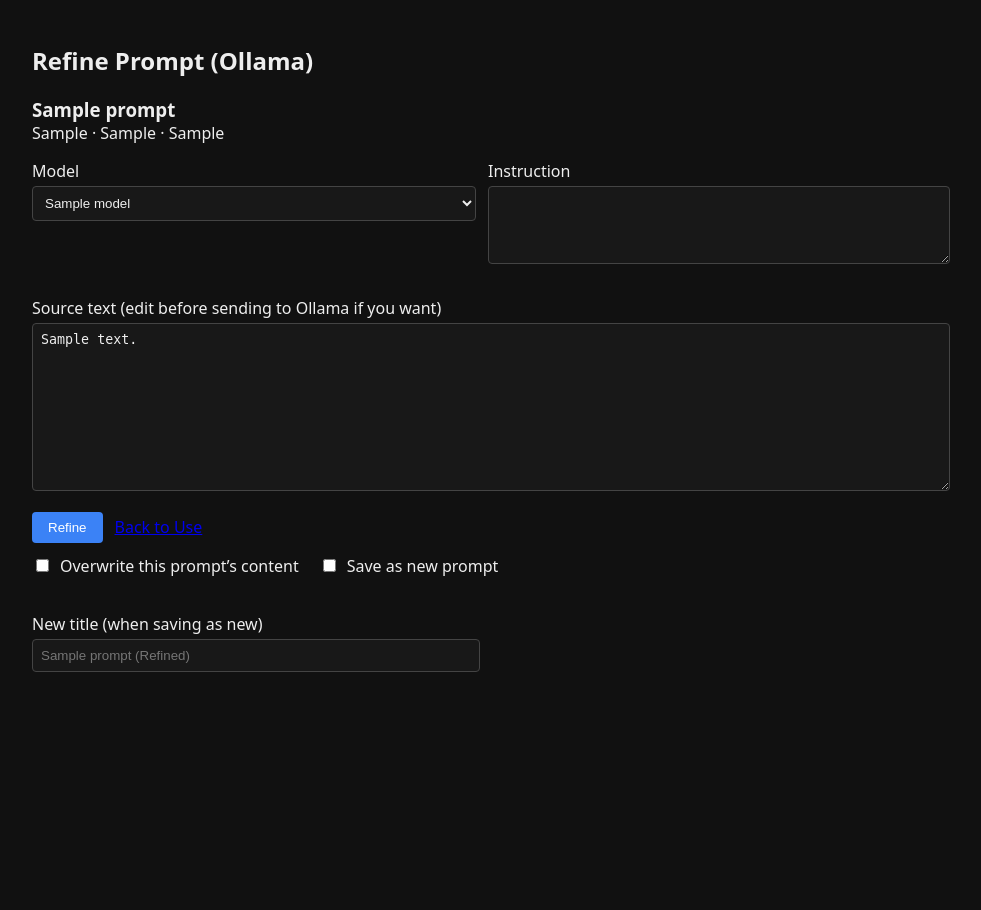
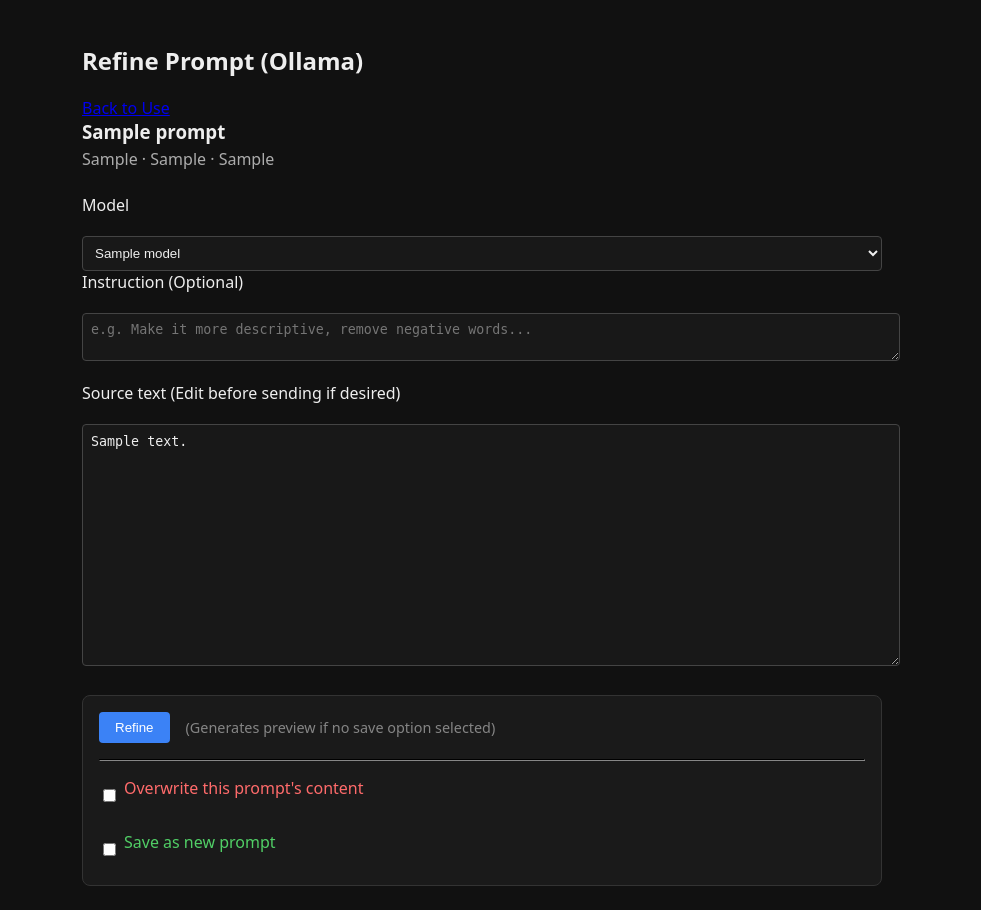
Before and after one commit to FLi79Za/PromptHub, a Flask app: page /prompt/1/refine in a window 1280 px wide. Shown: the part 63-973 px from the top of the page, without its empty margins (158-1139 px from the left). Before the commit the page ends 735 px from the top, so only its background shows below. Run offline with Flask 3, Linux system fonts and the light colour scheme; data comes from the database, SQL or seed files in the repository; tables that the repository leaves empty hold one stand-in row (values such as "Sample post"); a database or web service that is not in the repository returns one stand-in record (values such as "Sample title"); data that the repository does not hold is empty; some libraries are stand-ins or nearby versions.

Commit message:
UI refinements

```diff
--- a/app.py
+++ b/app.py
@@ -871,9 +871,11 @@
 
     models = ollama_list_models()
     ollama_available = bool(models)
+
     if request.method == "GET":
         return render_template("refine_prompt.html", prompt=prompt, models=models, ollama_available=ollama_available)
 
+    # --- POST Handling ---
     if not ollama_available:
         flash("Ollama not available.")
         return redirect(url_for("render_prompt", prompt_id=prompt_id))
@@ -883,20 +885,24 @@
     instruction = (request.form.get("instruction") or "").strip()
     mode = request.form.get("mode") or "refine"
 
-    base = prompt["content"] or ""
+    # Grab content from FORM (allows editing source before refining)
+    base = request.form.get("content") or prompt["content"]
+
     try:
         refined = ollama_generate(f"MODE: {mode}\nINSTRUCTION: {instruction}\n\nPROMPT:\n{base}", model=model, system="Output only refined prompt.")
     except Exception as e:
         flash(f"Ollama error: {e}")
         return redirect(url_for("render_prompt", prompt_id=prompt_id))
 
+    # --- SAVE LOGIC ---
     if request.form.get("save_as_new") == "on":
+        # 1. Save as New Variant
         with sqlite3.connect(DB_PATH) as conn:
             conn.execute(
                 """INSERT INTO prompts (title, category, tool, prompt_type, content, notes, created_at, updated_at)
                    VALUES (?, ?, ?, ?, ?, ?, ?, ?)""",
                 (
-                    f"{prompt['title']} (Refined)",
+                    request.form.get("new_title") or f"{prompt['title']} (Refined)",
                     prompt["category"],
                     prompt["tool"],
                     prompt["prompt_type"],
@@ -907,12 +913,26 @@
                 ),
             )
             conn.commit()
+        flash("Refined prompt saved as new.")
         return redirect(url_for("index"))
-    else:
+
+    elif request.form.get("overwrite") == "on":
+        # 2. Explicit Overwrite
         with sqlite3.connect(DB_PATH) as conn:
             conn.execute("UPDATE prompts SET content = ?, updated_at = ? WHERE id = ?", (refined, datetime.utcnow().isoformat(), prompt_id))
             conn.commit()
+        flash("Prompt updated.")
         return redirect(url_for("render_prompt", prompt_id=prompt_id))
+
+    else:
+        # 3. Preview Mode (No DB Save)
+        flash("Refinement generated (Unsaved). Check a box to save.")
+
+        # Create a temporary dict to show the result in the UI
+        p_preview = dict(prompt)
+        p_preview['content'] = refined
+
+        return render_template("refine_prompt.html", prompt=p_preview, models=models, ollama_available=ollama_available)
 
 @app.route("/refine_draft", methods=["POST"])
 def refine_draft():
--- a/templates/base.html
+++ b/templates/base.html
@@ -1,10 +1,11 @@
 <!DOCTYPE html>
 <html lang="en">
 <head>
-  <meta charset="UTF-8">
-  <title>Prompt Hub</title>
-  <link rel="stylesheet" href="{{ url_for('static', filename='styles.css') }}">
-</head>
+    <meta charset="UTF-8">
+    <title>Prompt Hub</title>
+    <link rel="shortcut icon" href="{{ url_for('static', filename='favicon.ico') }}">
+    <link rel="stylesheet" href="{{ url_for('static', filename='styles.css') }}">
+    </head>
 <body>
   <header>
     <h1>Prompt Hub</h1>
--- a/templates/refine_prompt.html
+++ b/templates/refine_prompt.html
@@ -1,72 +1,71 @@
 {% extends "base.html" %}
+
 {% block content %}
-<section>
-  <h2>Refine Prompt (Ollama)</h2>
-
-  <div class="card" style="margin-bottom: 1rem;">
-    <h3 style="margin:0;">{{ prompt.title }}</h3>
-    <div class="meta">
-      <span>{{ prompt.category }}</span> · <span>{{ prompt.tool }}</span> · <span>{{ prompt.prompt_type }}</span>
-    </div>
+<section class="page" style="max-width: 800px; margin: 0 auto;">
+  <div class="page-header">
+    <h2>Refine Prompt (Ollama)</h2>
+    <a class="btn-secondary" href="{{ url_for('render_prompt', prompt_id=prompt.id) }}">Back to Use</a>
   </div>
 
-  {% if models|length == 0 %}
-    <div class="flash flash-warn">
-      <strong>Ollama not available.</strong> Make sure Ollama is installed and running, then refresh this page.
-    </div>
-    <div style="margin-top:0.75rem;">
-      <a class="btn-secondary" href="{{ url_for('render_prompt', prompt_id=prompt.id) }}">Back to Use</a>
-      <a class="btn-secondary" href="{{ url_for('edit_prompt', prompt_id=prompt.id) }}">Edit</a>
+  <div class="prompt-meta" style="margin-bottom:1.5rem;">
+      <h3 style="margin:0;">{{ prompt.title }}</h3>
+      <p style="opacity:0.7; margin-top:0.25rem;">{{ prompt.category }} · {{ prompt.tool }} · {{ prompt.prompt_type }}</p>
+  </div>
+
+  {% if not ollama_available %}
+    <div style="background: #300; color: #fcc; padding: 1rem; border-radius: 8px; border: 1px solid #c00;">
+        <strong>Error:</strong> Ollama is not detected. Please ensure Ollama is running.
     </div>
   {% else %}
-    <form method="post">
-      <div style="display:grid; grid-template-columns: repeat(auto-fit, minmax(240px, 1fr)); gap: 0.75rem;">
-        <label>Model
-          <select name="model">
-            {% for m in models %}
-              <option value="{{ m }}" {% if m == selected_model %}selected{% endif %}>{{ m }}</option>
-            {% endfor %}
-          </select>
-        </label>
+    <form method="post" class="form">
 
-        <label>Instruction
-          <textarea name="instruction" rows="4" placeholder="{{ instruction_default }}">{{ request.form.get('instruction','') }}</textarea>
-        </label>
+      <div class="grid-2">
+          <div>
+              <label>Model</label>
+              <select name="model">
+                  {% for m in models %}
+                    <option value="{{ m }}" {% if session.get('ollama_model') == m %}selected{% endif %}>{{ m }}</option>
+                  {% endfor %}
+              </select>
+          </div>
+          <div>
+              <label>Instruction (Optional)</label>
+              <textarea name="instruction" rows="2" placeholder="e.g. Make it more descriptive, remove negative words..."></textarea>
+          </div>
       </div>
 
-      <label style="margin-top:0.75rem;">Source text (edit before sending to Ollama if you want)
-        <textarea name="source_text" rows="10">{{ request.form.get('source_text', prompt.content or '') }}</textarea>
-      </label>
-
-      <div style="margin-top:0.75rem; display:flex; gap:0.75rem; flex-wrap:wrap; align-items:center;">
-        <button type="submit">Refine</button>
-        <a class="btn-secondary" href="{{ url_for('render_prompt', prompt_id=prompt.id) }}">Back to Use</a>
+      <div style="margin-top:1rem;">
+          <label>Source text (Edit before sending if desired)</label>
+          <textarea name="content" rows="12" style="font-family:monospace; line-height:1.4;">{{ prompt.content }}</textarea>
       </div>
 
-      <div style="margin-top:0.75rem; display:flex; gap:1.25rem; flex-wrap:wrap; align-items:center;">
-        <label style="display:flex; gap:0.5rem; align-items:center;">
-          <input type="checkbox" name="overwrite">
-          Overwrite this prompt’s content
-        </label>
+      <div style="background:#1a1a1a; padding:1rem; border-radius:8px; margin-top:1.5rem; border:1px solid #333;">
+          <div style="display:flex; gap:1rem; align-items:center; flex-wrap:wrap; margin-bottom:1rem;">
+              <button type="submit" class="btn-primary">Refine</button>
+              <span style="opacity:0.5; font-size:0.9em;">(Generates preview if no save option selected)</span>
+          </div>
 
-        <label style="display:flex; gap:0.5rem; align-items:center;">
-          <input type="checkbox" name="save_as_new">
-          Save as new prompt
-        </label>
+          <hr style="border-color:#333; margin: 1rem 0;">
 
-        <label>New title (when saving as new)
-          <input type="text" name="new_title" placeholder="{{ prompt.title }} (Refined)">
-        </label>
+          <div style="display:grid; gap:1rem;">
+              <div style="display:flex; align-items:center;">
+                  <input type="checkbox" name="overwrite" id="overwrite" style="margin-right:0.5rem;">
+                  <label for="overwrite" style="cursor:pointer; color:#ff6b6b;">Overwrite this prompt's content</label>
+              </div>
+
+              <div style="display:flex; align-items:center; flex-wrap:wrap; gap:1rem;">
+                  <div style="display:flex; align-items:center;">
+                      <input type="checkbox" name="save_as_new" id="save_as_new" style="margin-right:0.5rem;" onclick="document.getElementById('newTitleBox').style.display = this.checked ? 'block' : 'none'">
+                      <label for="save_as_new" style="cursor:pointer; color:#51cf66;">Save as new prompt</label>
+                  </div>
+
+                  <div id="newTitleBox" style="display:none; flex:1; min-width:200px;">
+                      <input type="text" name="new_title" placeholder="New Title (Optional)" value="{{ prompt.title }} (Refined)" style="width:100%; padding:0.4rem;">
+                  </div>
+              </div>
+          </div>
       </div>
 
-      {% if refined_text %}
-        <hr style="margin: 1.25rem 0; border: 0; border-top: 1px solid #333;" />
-        <h3>Refined result</h3>
-        <textarea id="refinedText" rows="12" style="width:100%;" readonly>{{ refined_text }}</textarea>
-        <div style="margin-top:0.75rem; display:flex; gap:0.75rem; flex-wrap:wrap;">
-          <button type="button" onclick="navigator.clipboard.writeText(document.getElementById('refinedText').value)">Copy refined text</button>
-        </div>
-      {% endif %}
     </form>
   {% endif %}
 </section>
```
Also changed, not shown: templates/render_prompt.html (+62 -74 lines), static/favicon.ico (added).
